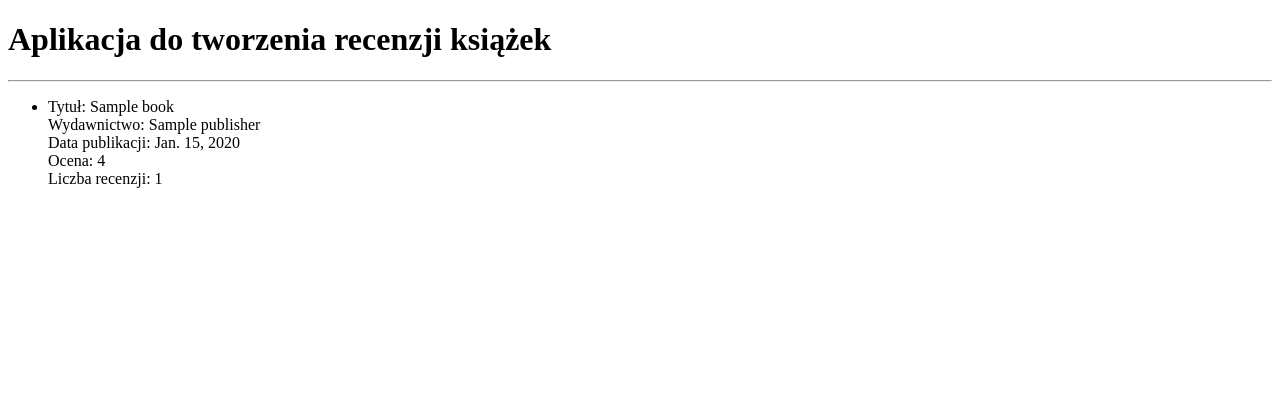
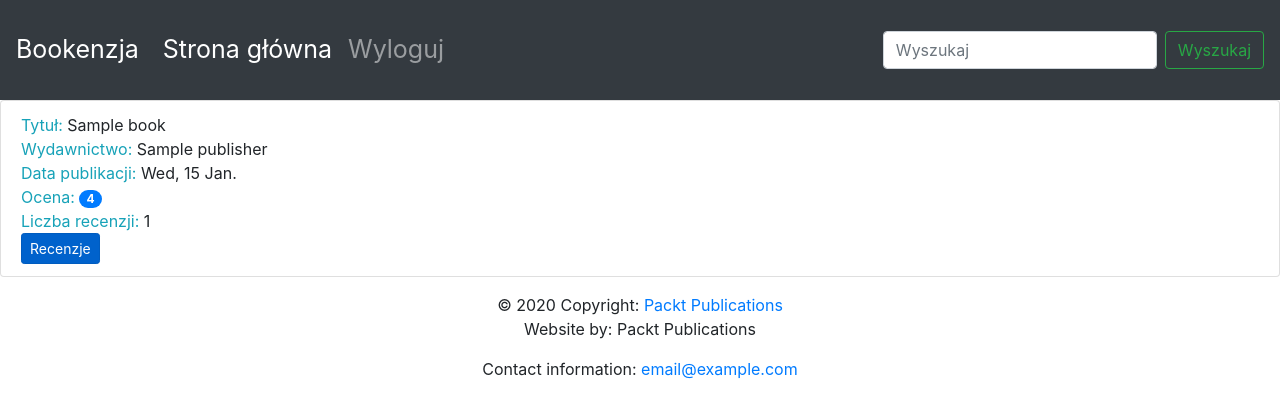
Before and after one commit to Vex0on/PSI_Bookr, a Django app: page /books/ in a window 1280 px wide. Shown: the top 418 px of the page. Run offline with Django 3.2, Linux system fonts and the light colour scheme; tables that the repository leaves empty hold one stand-in row (values such as "Sample post"); some libraries are stand-ins or nearby versions.

Commit message:
URL mapping, views and templates

```diff
--- a/bookrApp/reviews/templates/base.html
+++ b/bookrApp/reviews/templates/base.html
@@ -1,10 +1,53 @@
 <!DOCTYPE html>
-<html lang="en">
+<html lang="pl">
 <head>
     <meta charset="UTF-8">
-    <title>Strona główna</title>
-</head>
-<body>
-<h1>Witaj w witrynie Bookr!</h1>
-</body>
+    <meta name="viewport" content="width=device-width, initial scale=1, shrink-to-fit=no">
+    <link rel="stylesheet" href="https://stackpath.bootstrapcdn.com/bootstrap/4.4.1/css/bootstrap.min.css"
+          integrity="sha384-Vkoo8x4CGsO3+Hhxv8T/Q5PaXtkKtu6ug5TOeNV6gBiFeWPGFN9MuhOf23Q9Ifjh" crossorigin="anonymous">
+    <title>Bookenzja</title>
+    <style type="text/css">
+      .navbar {
+        min-height: 100px;
+        font-size: 25px;
+      }
+      .navbar-brand {
+        font-size: 25px;
+      }
+    </style>
+  </head>
+    <body>
+        <nav class="navbar navbar-expand-sm navbar-dark bg-dark sticky-top">
+          <a class="navbar-brand" href="/">Bookenzja</a>
+          <button class="navbar-toggler" type="button" data-toggle="collapse" data-target="#navbarSupportedContent" aria-controls="navbarSupportedContent" aria-expanded="false" aria-label="Toggle navigation">
+            <span class="navbar-toggler-icon"></span>
+          </button>
+          <div class="collapse navbar-collapse" id="navbarSupportedContent">
+            <ul class="navbar-nav mr-auto">
+              <li class="nav-item active">
+                <a class="nav-link" href="/books/">Strona główna <span class="sr-only">(current)</span></a>
+              </li>
+              <li class="nav-item">
+                <a class="nav-link" href="#">Wyloguj</a>
+              </li>
+            </ul>
+            <form class="form-inline my-2 my-lg-0">
+              <input class="form-control mr-sm-2" type="search" placeholder="Wyszukaj" aria-label="Search">
+              <button class="btn btn-outline-success my-2 my-sm-0" type="submit">Wyszukaj</button>
+            </form>
+          </div>
+        </nav>
+         {% block content %}
+        <h1>Witaj na Bookr!</h1>
+        {% endblock %}
+  <!-- Copyright -->
+  <footer class="page-footer font-small blue">
+    <div class="footer-copyright text-center py-3">© 2020 Copyright:
+      <a href="https://www.packtpub.com"> Packt Publications</a>
+      <p>Website by: Packt Publications</p>
+      <p>Contact information: <a href="mailto:email@example.com">email@example.com</a></p>
+    </div>
+  </footer>
+  <!-- Copyright -->
+  </body>
 </html>
--- a/bookrApp/reviews/templates/book_list.html
+++ b/bookrApp/reviews/templates/book_list.html
@@ -1,32 +1,25 @@
-<!DOCTYPE html>
-<html lang="en">
-<head>
-    <meta charset="UTF-8">
-    <title>Bookr</title>
-</head>
-<body>
-<h1>Aplikacja do tworzenia recenzji książek</h1>
-<hr>
-        <ul>
+{% extends 'base.html' %}
+
+{% block content %}
+<ul class="list-group">
   {% for item in book_list %}
-          <li>
-              <span>Tytuł: </span> <span>{{ item.book.title }}</span>
+  <li class="list-group-item">
+      <span class="text-info">Tytuł: </span> <span>{{ item.book.title }}</span>
       <br>
-              <span>Wydawnictwo: </span><span>{{ item.book.publisher }}</span>
+      <span class="text-info">Wydawnictwo: </span><span>{{ item.book.publisher }}</span>
       <br>
-              <span>Data publikacji: </span><span>{{ item.book.publication_date }}</span>
+      <span class="text-info">Data publikacji: </span><span>{{ item.book.publication_date|date:'D, d N' }}</span>
       <br>
-              <span>Ocena: </span><span>{{ item.book_rating }}</span>
+      <span class="text-info">Ocena: </span><span class="badge badge-primary badge-pill">{{ item.book_rating }}</span>
       <br>
-              <span>Liczba recenzji: </span><span>{{ item.number_of_reviews }}</span>
+      <span class="text-info">Liczba recenzji: </span><span>{{ item.number_of_reviews }}</span>
       <br>
-              {% if item.book_rating is null %}
-              <span>Wyznacz ocenę pisząc pierwszą recenzję dla tej książki.</span>
+      {% if not item.book_rating %}
+      <span class="text-secondary">Wyznacz opinię pisząc pierwszą recenzję tej książki.</span>
       <br>
       {% endif %}
+      <a class="btn btn-primary btn-sm active" role="button" href="{% url 'book_detail' item.book.pk %}">Recenzje</a></li>
   </li>
-        <br>
   {% endfor %}
 </ul>
-</body>
-</html>
+{% endblock %}
--- a/bookrApp/reviews/templates/search-results.html
+++ b/bookrApp/reviews/templates/search-results.html
@@ -1,5 +1,5 @@
 <!DOCTYPE html>
-<html lang="en">
+<html lang="pl">
 <head>
     <meta charset="UTF-8">
     <title>Wyniki wyszukiwania: {{ search_text }}</title>
--- a/bookrApp/reviews/urls.py
+++ b/bookrApp/reviews/urls.py
@@ -6,4 +6,5 @@ urlpatterns = [
     path('', views.welcome_view, name="welcome_view"),
     path('book-search/', views.book_search, name='book-search'),
     path('books/', views.book_list, name='book_list'),
+    path('books/<int:pk>/', views.book_detail, name='book_detail'),
 ]
--- a/bookrApp/reviews/views.py
+++ b/bookrApp/reviews/views.py
@@ -1,4 +1,4 @@
-from django.shortcuts import render
+from django.shortcuts import render, get_object_or_404
 from django.http import HttpResponse
 from .models import Book, Review
 from .utils import average_rating
@@ -36,3 +36,22 @@ def book_list(request):
             'book_list': book_list
         }
     return render(request, 'book_list.html', context)
+
+
+def book_detail(request, pk):
+    book = get_object_or_404(Book, pk=pk)
+    reviews = book.review_set.all()
+    if reviews:
+        book_rating = average_rating([review.rating for review in reviews])
+        context = {
+            "book": book,
+            "book_rating": book_rating,
+            "reviews": reviews
+        }
+    else:
+        context = {
+            "book": book,
+            "book_rating": None,
+            "reviews": None
+        }
+    return render(request, "book_detail.html", context)
```
Also changed, not shown: bookrApp/reviews/templates/book_detail.html (added, +38 -0 lines). Lines whose indentation alone changed are shown as unchanged.
